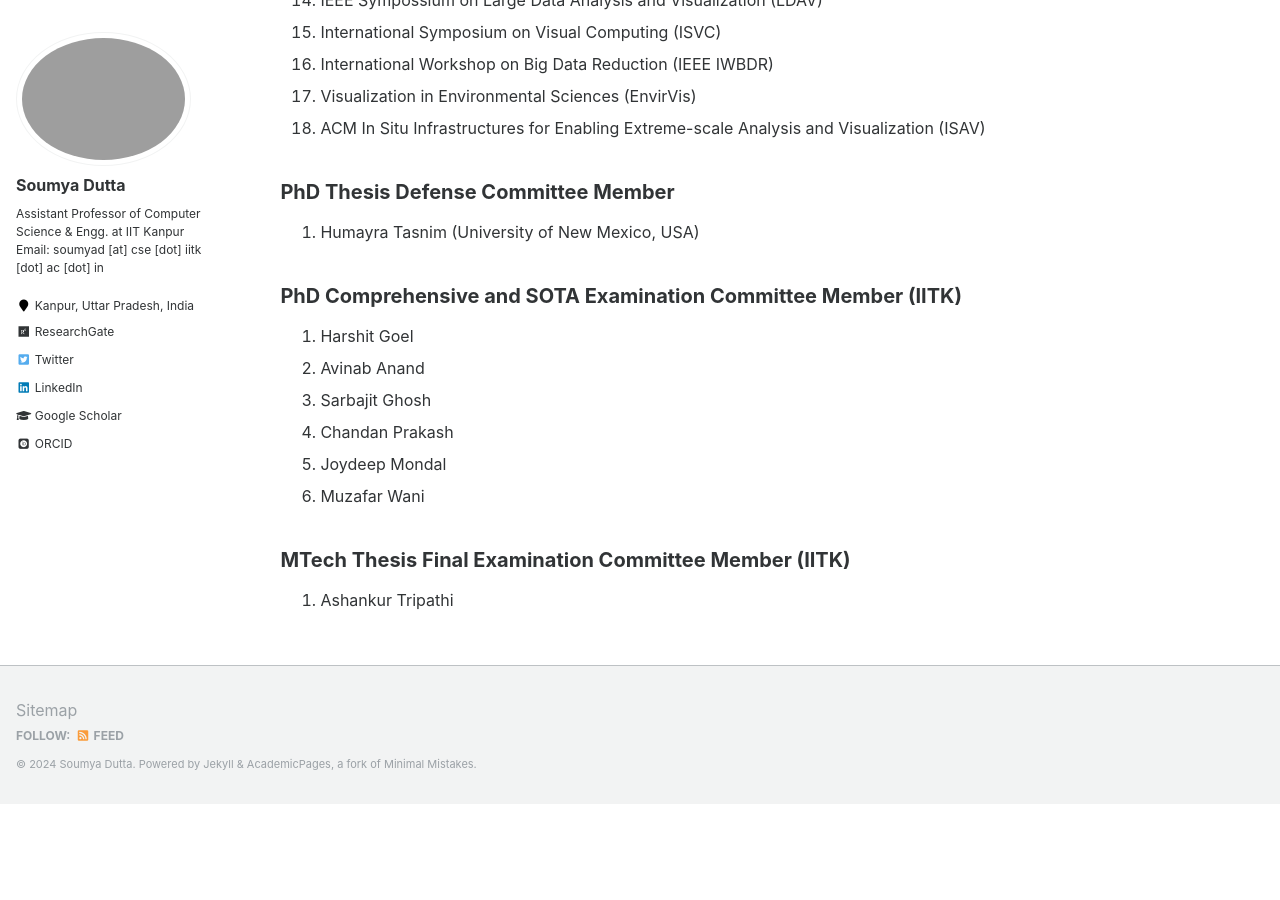
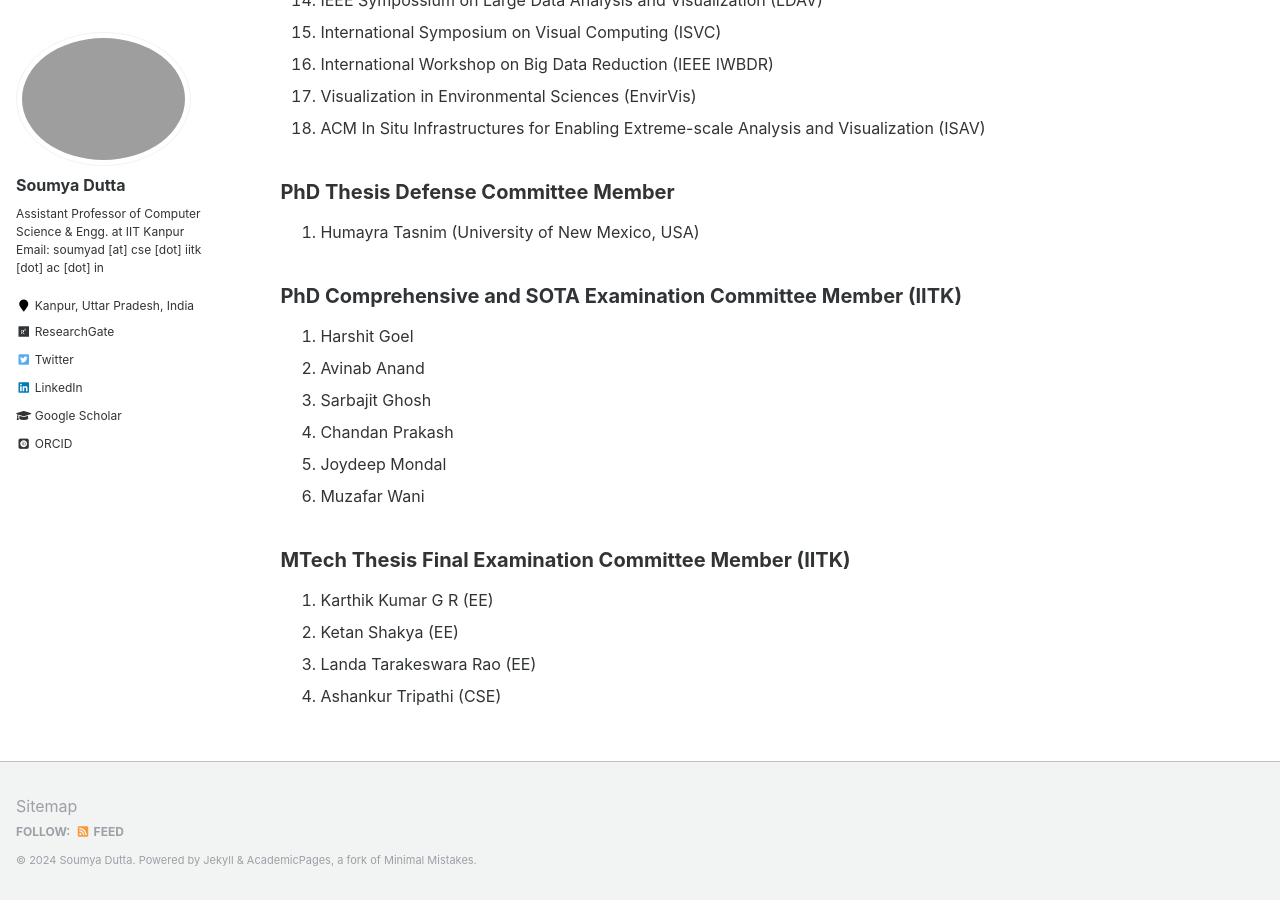
Before and after one commit to soumyadutta-cse/soumyadutta-cse.github.io, a Jekyll site: the page built from _pages/services.md, in a window 1280 px wide and 900 px high, scrolled down 1893 px. Built offline with Jekyll 4.4.1, drawn with Linux system fonts in a browser that asks for light colours; some web fonts are replaced; before the commit the page ends 2697 px from its top, so only the background shows below that.

Commit message:
add minor

```diff
--- a/_pages/services.md
+++ b/_pages/services.md
@@ -84,4 +84,7 @@ author_profile: true
 
 ## MTech Thesis Final Examination Committee Member (IITK)
 
-1. Ashankur Tripathi
+4. Karthik Kumar G R (EE)
+3. Ketan Shakya (EE)
+2. Landa Tarakeswara Rao (EE)
+1. Ashankur Tripathi (CSE)
```
